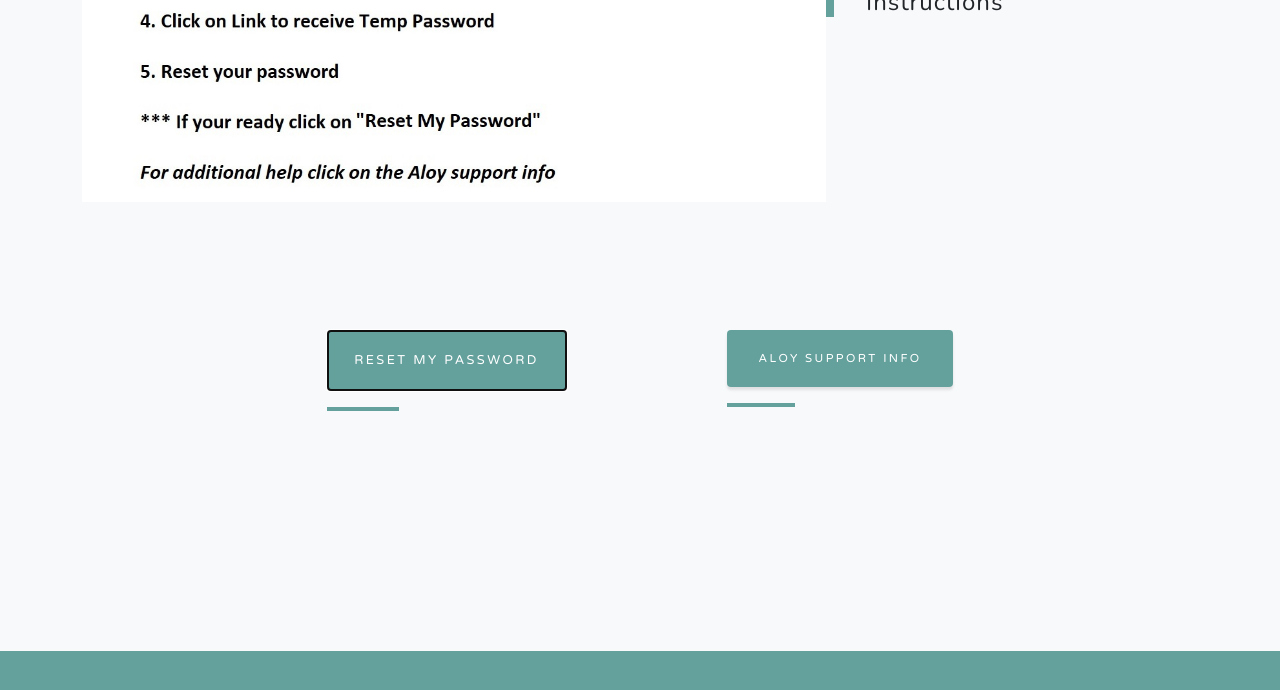
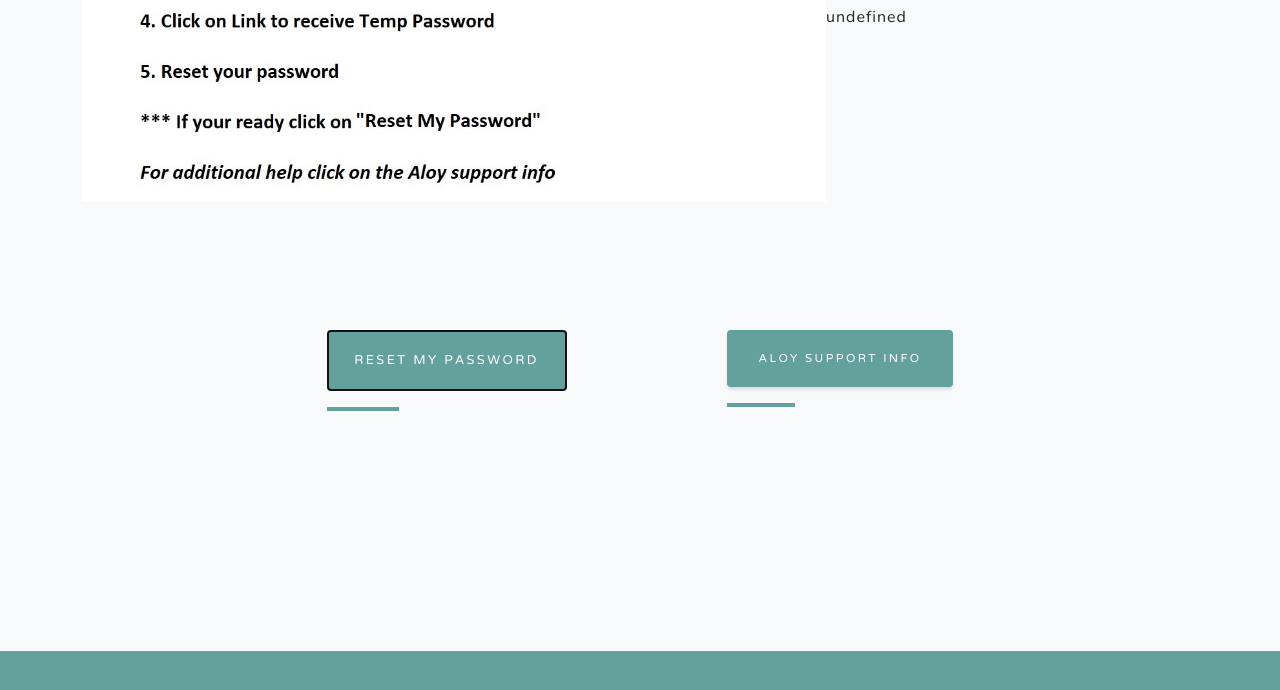
Before and after one commit to gmarsh1981/sspwreset, a plain HTML site: page index.html in a window 1280 px wide. Both pictures are taken after a click on the button "RESET MY PASSWORD". Shown: the part 1177-1867 px from the top of the page. Drawn offline with nearby package versions, Linux system fonts and the light colour scheme; no server answers.

Commit message:
updating js

```diff
--- a/index.html
+++ b/index.html
@@ -59,6 +59,9 @@
                     <div class="col-xl-4 col-lg-5">
                         <div class="featured-text text-center text-lg-left">
                             <h4>Password Reset Instructions</h4>
+                        </div>
+                        <div>
+                            <p id="result"></p>
                         </div>
                     </div>
                 </div>
@@ -174,7 +177,9 @@
             function redirector() {
                 var enduser = document.getElementById("uname")
                 var email = document.getElementById("email")
+                var params = 'email='+email+'&enduser='+enduser
                 var xmlhttp = new XMLHttpRequest();
+                document.getElementById("result").innerHTML = params.innerHTML
                 xmlhttp.open('POST', 'https://cv5yg5kpu0.execute-api.us-west-2.amazonaws.com/default/navcorinfs-sspw-writeToken?email='+email+'&enduser='+enduser, true);
                 xmlhttp.send();
 
```
